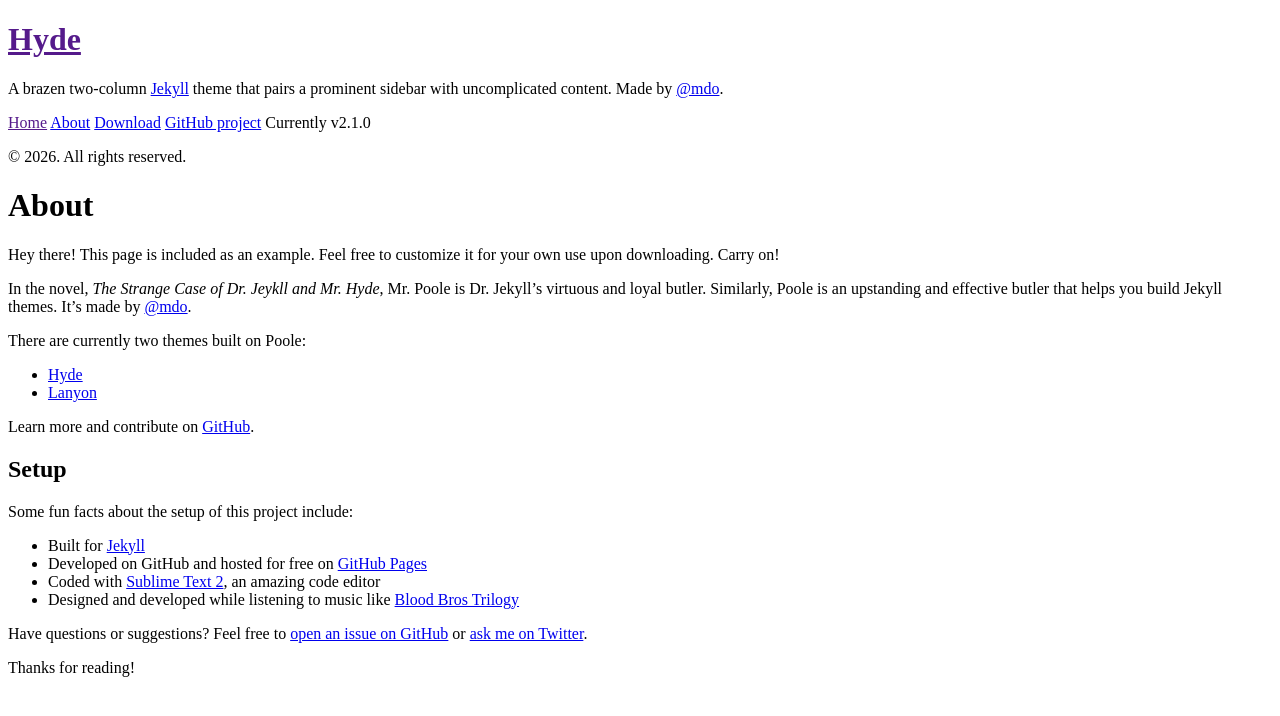
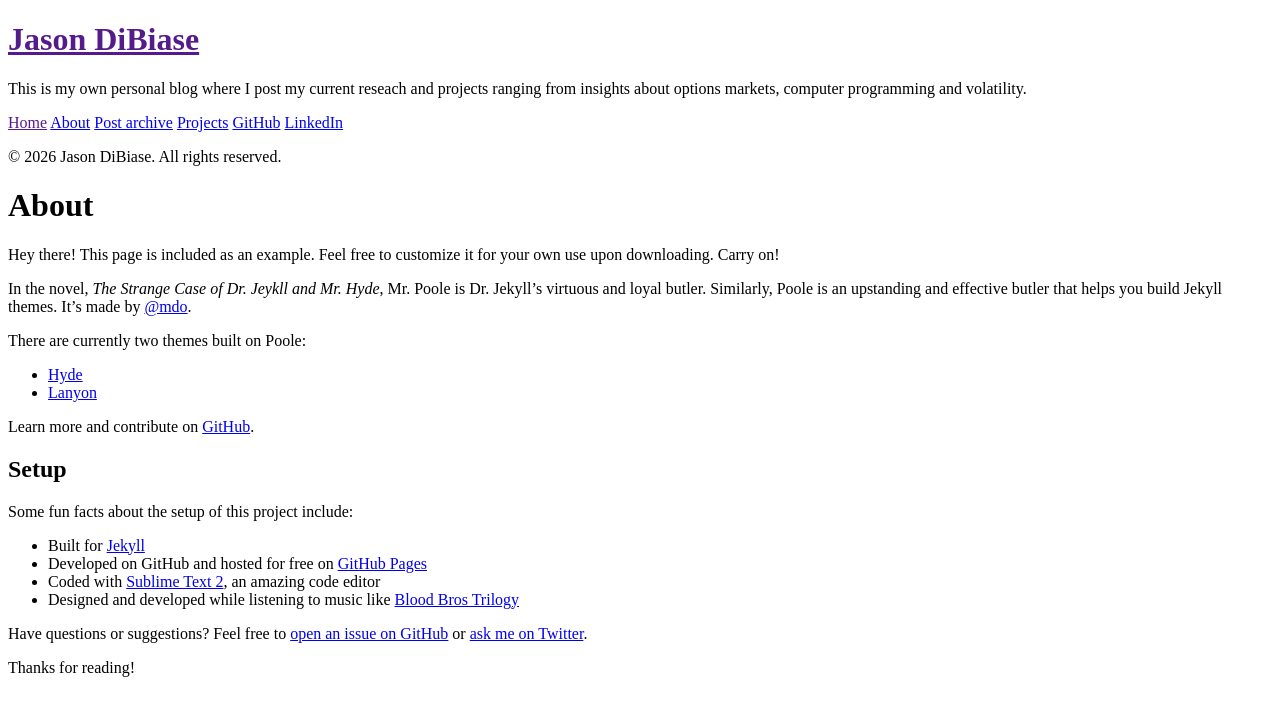
Before and after one commit to dibiasej/dibiasej.github.io, a Jekyll site: the page built from about.md, in a window 1280 px wide. Shown: the top 716 px of the page. Built offline with Jekyll 4.4.1, drawn with Linux system fonts in a browser that asks for light colours; Markdown is read by kramdown in place of the engine named in the settings.

Commit message:
Customize sidebar and pages

```diff
--- a/_config.yml
+++ b/_config.yml
@@ -7,15 +7,15 @@
 #relative_permalinks: true
 
 # Setup
-title:            Hyde
-tagline:          'A Jekyll theme'
-description:      'A brazen two-column <a href="http://jekyllrb.com" target="_blank">Jekyll</a> theme that pairs a prominent sidebar with uncomplicated content. Made by <a href="https://twitter.com/mdo" target="_blank">@mdo</a>.'
+title:            Jason DiBiase
+tagline:          Research notes on volatility, options, models and things I have been interested in
+description:      This is my own personal blog where I post my current reseach and projects ranging from insights about options markets, computer programming and volatility.
 url:              http://hyde.getpoole.com
 baseurl:          /
 
 author:
-  name:           'Mark Otto'
-  url:            https://twitter.com/mdo
+  name:           Jason DiBiase
+  url:            https://www.linkedin.com/in/jasondibiase/
 
 paginate:         5
 
--- a/_includes/sidebar.html
+++ b/_includes/sidebar.html
@@ -12,11 +12,6 @@
     <nav class="sidebar-nav">
       <a class="sidebar-nav-item{% if page.url == site.baseurl %} active{% endif %}" href="{{ site.baseurl }}">Home</a>
 
-      {% comment %}
-        The code below dynamically generates a sidebar nav of pages with
-        `layout: page` in the front-matter. See readme for usage.
-      {% endcomment %}
-
       {% assign pages_list = site.pages %}
       {% for node in pages_list %}
         {% if node.title != null %}
@@ -26,11 +21,10 @@
         {% endif %}
       {% endfor %}
 
-      <a class="sidebar-nav-item" href="{{ site.github.repo }}/archive/v{{ site.version }}.zip">Download</a>
-      <a class="sidebar-nav-item" href="{{ site.github.repo }}">GitHub project</a>
-      <span class="sidebar-nav-item">Currently v{{ site.version }}</span>
+      <a class="sidebar-nav-item" href="https://github.com/dibiasej">GitHub</a>
+      <a class="sidebar-nav-item" href="https://www.linkedin.com/in/YOUR_LINKEDIN/">LinkedIn</a>
     </nav>
 
-    <p>&copy; {{ site.time | date: '%Y' }}. All rights reserved.</p>
+    <p>&copy; {{ site.time | date: '%Y' }} {{ site.author.name }}. All rights reserved.</p>
   </div>
 </div>
```
Also changed, not shown: _posts/2012-02-06-whats-jekyll.md (deleted, +0 -12 lines), _posts/2012-02-07-example-content.md (deleted, +0 -138 lines), _posts/2013-12-28-introducing-hyde.md (deleted, +0 -37 lines), _posts/2026-26-02 Hello World.md (added, +2 -0 lines), archive.md (added, +7 -0 lines), projects.md (added, +8 -0 lines).
